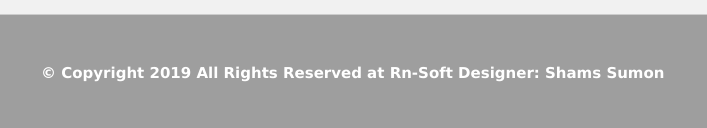
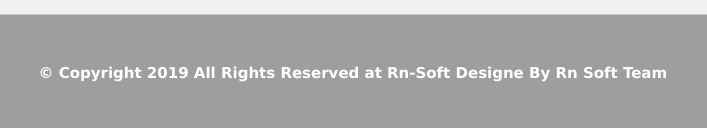
Before and after one commit to shamssumon3836/it-bazar, a plain HTML site: page index.html in a window 1280 px wide. Shown: the part 5934-6062 px from the top of the page, 250-957 px from the left. Drawn offline with Linux system fonts and the light colour scheme.

Commit message:
Update index.html

```diff
--- a/index.html
+++ b/index.html
@@ -826,7 +826,7 @@ ipads, iphones, android.... and give visitors beautiful interfaces.</pre>
 <!-- Footer Bottom -->
 <footer class="w3-row w3-grey w3-container w3-padding-32 w3-border-top w3-center">
 	<a href="#"><button class="w3-button w3-right w3-light-grey w3-round"><i class="fas fa-arrow-up"></i>Top</button><a/>
-	<p>© Copyright 2019 All Rights Reserved at <a href="https://www.facebook.com/Rn-soft-952761988161178/?ref=br_rs" class="w3-hover-opacity">Rn-Soft Designer: Shams Sumon</a></p>
+	<p>© Copyright 2019 All Rights Reserved at <a href="https://www.facebook.com/Rn-soft-952761988161178/?ref=br_rs" class="w3-hover-opacity">Rn-Soft Designe By Rn Soft Team</a></p>
 </footer>
 
 
```
